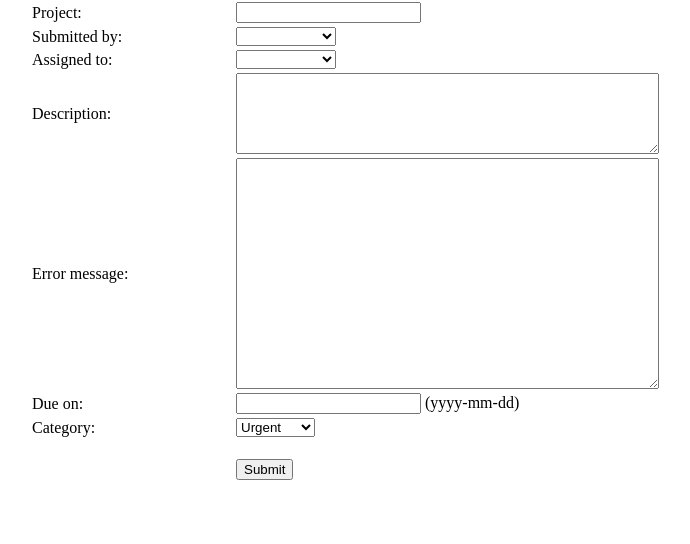
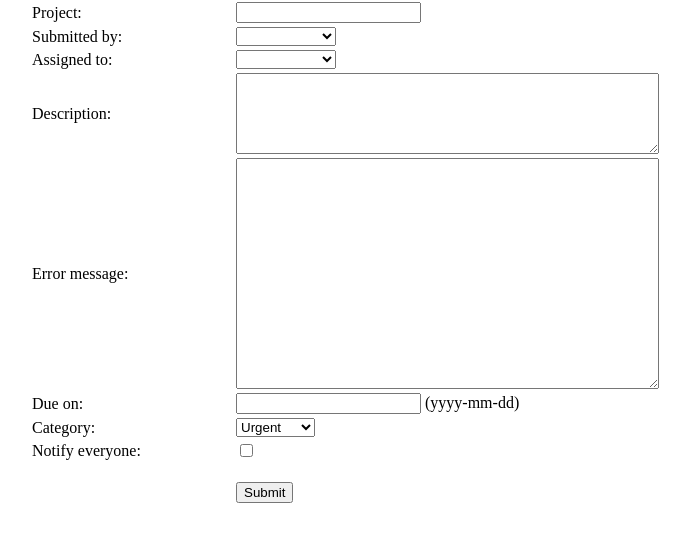
Before and after one commit to manweb/lheppc83web, a PHP site: page /issuetracker/NewIssue.php in a window 1280 px wide. Shown: the part 40-584 px from the top of the page, without its empty margins (256-946 px from the left). Run offline with PHP 8.4, Linux system fonts and the light colour scheme; tables that the repository leaves empty or names only in its code hold one stand-in row (values such as "Sample post").

Commit message:
Updated NewIssue.php

```diff
--- a/issuetracker/NewIssue.php
+++ b/issuetracker/NewIssue.php
@@ -68,6 +68,11 @@
 </tr>
 
 <tr>
+<td style="margin-top: 5; margin-bottom: 5; margin-right: 5;" width="200">Notify everyone:</td>
+<td style="margin-top: 5; margin-bottom: 5;" width="500"><input type="checkbox" name="SendAll"></td>
+</tr>
+
+<tr>
 <td style="margin-top: 5; margin-bottom: 5; margin-right: 5;" width="200"></td>
 <td style="margin-top: 5; margin-bottom: 5;" width="500"><br><input type="submit" value="Submit" class="btn"></td>
 </tr>
```
